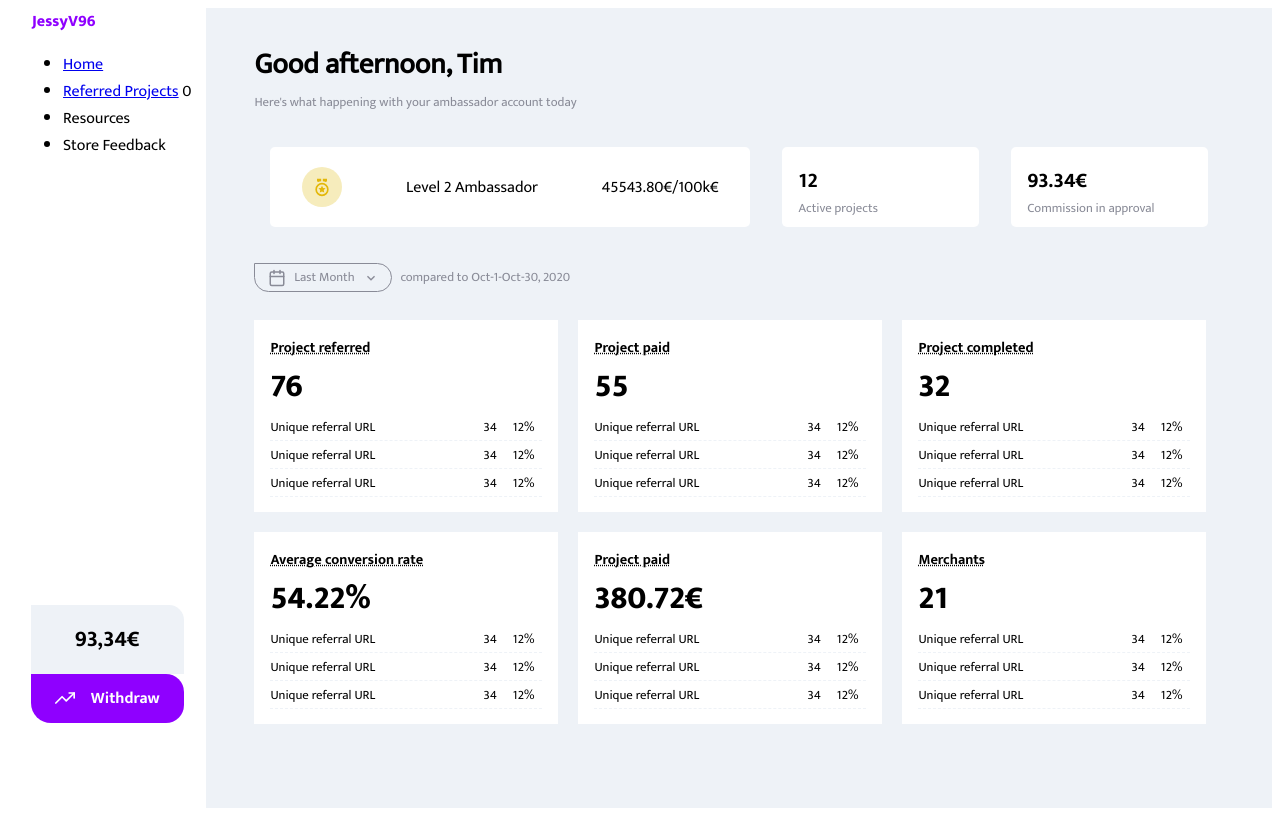
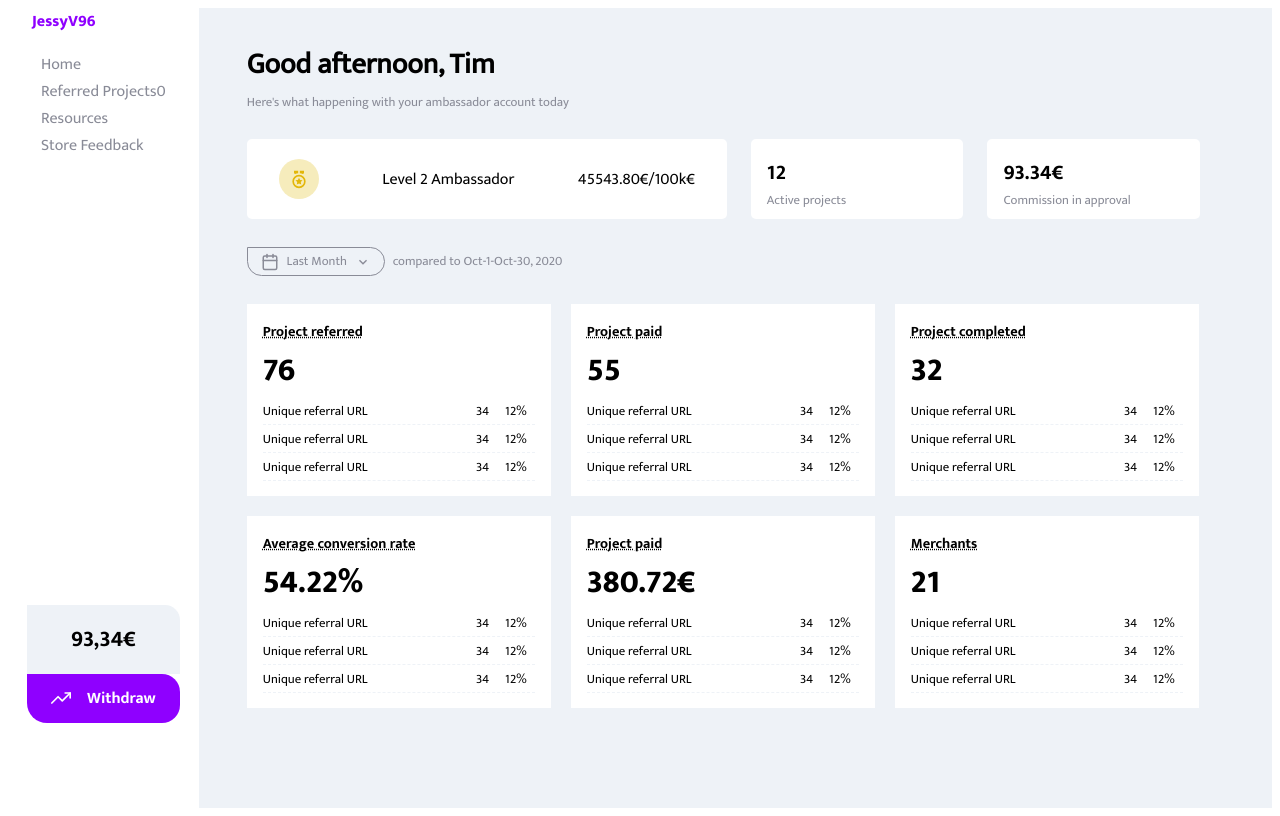
Before and after one commit to JESSYV96/nextjs-dashboard, a Next.js app: page / in a window 1280 px wide. Built offline with nearby package versions, Linux system fonts and the light colour scheme.

Commit message:
Fixed ecart widget ambassador

```diff
--- a/components/CardProject.tsx
+++ b/components/CardProject.tsx
@@ -4,7 +4,6 @@ interface CardProps {
     title: string,
     content: string | Number,
 }
-
 
 const CardProject = ({ title, content }: CardProps) => {
     return (
--- a/components/Sidebar.tsx
+++ b/components/Sidebar.tsx
@@ -8,8 +8,8 @@ const Sidebar = () => {
             <span className={styles.title}>JessyV96</span>
             <div className={styles.menuContainer}>
                 <ul>
-                    <li><Link href="/"><a>Home</a></Link></li>
-                    <li><Link href="/projects"><a>Referred Projects</a></Link> <span>0</span></li>
+                    <li><Link href="/">Home</Link></li>
+                    <li><Link href="/projects">Referred Projects</Link><span>0</span></li>
                     <li>Resources</li>
                     <li>Store Feedback</li>
                 </ul>
--- a/styles/components/sidebar.module.scss
+++ b/styles/components/sidebar.module.scss
@@ -17,6 +17,15 @@
     flex-direction: column;
     justify-content: space-between;
     align-items: center;
+    ul {
+      list-style: none;
+      padding: 0;
+      color: colors.$secondary-color;
+      a {
+        text-decoration: none;
+        color: colors.$secondary-color;
+      }
+    }
   }
 
   .withdraw {
@@ -41,7 +50,6 @@
       span {
         font-family: "Mukta-Bold";
         padding-left: 1rem;
-
       }
     }
   }
--- a/styles/components/widgetAmbassador.module.scss
+++ b/styles/components/widgetAmbassador.module.scss
@@ -3,7 +3,7 @@
 %base-widget {
   display: flex;
   height: 80px;
-  margin: 2rem 1rem;
+  margin: 1.5rem 1.5rem 1.5rem 0;
   border-radius: 5px;
   background-color: #fff;
 }
@@ -30,7 +30,7 @@
   @extend %base-widget;
   flex-direction: column;
   justify-content: space-around;
-  width: 12.3rem;
+  width: 13.29rem;
   padding: 1rem 1rem;
   .title {
     color: colors.$secondary-color;
```
